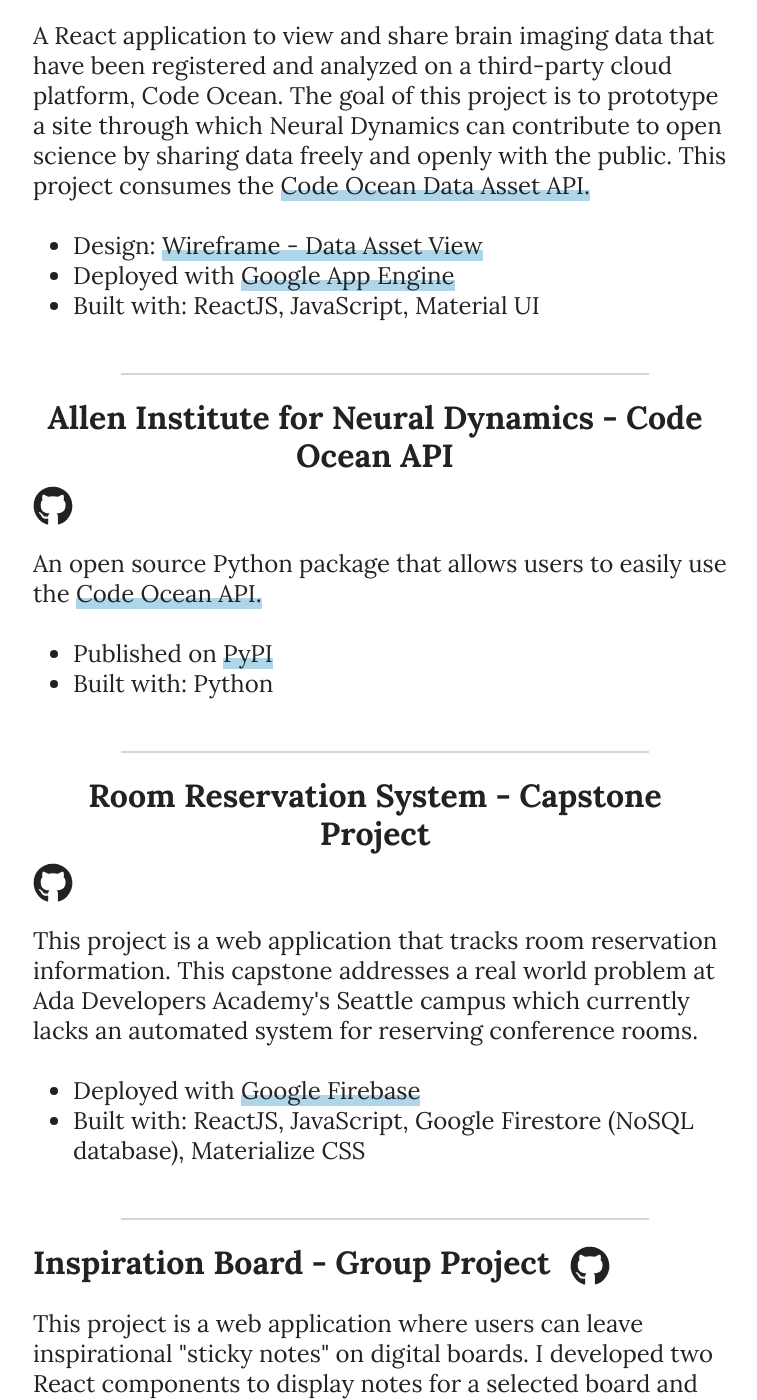
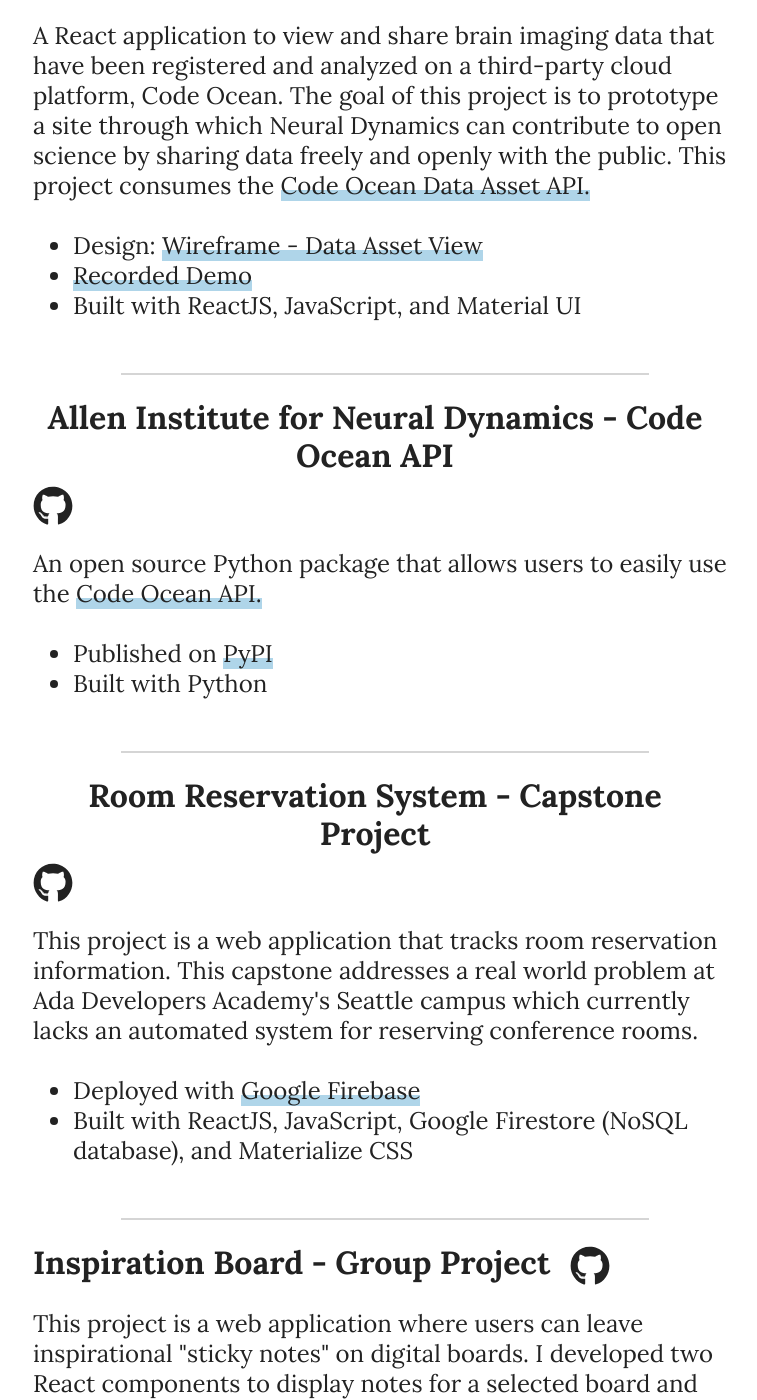
Before and after one commit to dana-rocha/dana-rocha.github.io, a Jekyll site: the page pages/projects.html, which Jekyll copies as it is, in a window 1280 px wide and 1400 px high, scrolled down 367 px. Shown: the whole window, without its empty margins (255-1012 px from the left). Built offline with Jekyll 4.4.1, drawn with Linux system fonts in a browser that asks for light colours; nearby versions of some CDN libraries; some of the changed text lies outside the part shown.

Commit message:
updates demo link

```diff
--- a/pages/projects.html
+++ b/pages/projects.html
@@ -36,10 +36,6 @@
             </li>
 
             <li class="nav-item">
-              <!-- <a class="nav-link mx-2" href="/about/index.html">ABOUT</a> -->
-            </li>
-
-            <li class="nav-item">
               <a class="nav-link mx-2" href="/resume/DanaRocha-Resume.pdf" target="_blank">RESUME</a>
             </li>
 
@@ -64,8 +60,8 @@
           <br>
           <ul>
             <li>Design: <a href="https://drive.google.com/file/d/1UCaSE5AdGhEd3SzcwLI0Yf5rR9jJb1Xe/view?usp=sharing" target="_blank" class="highlight"> Wireframe - Data Asset View</a></li>
-            <li>Deployed with <a href="https://aind-data-asset-view-dot-neural-dynamics-dev.uw.r.appspot.com/" target="_blank" class="highlight"> Google App Engine </a></li>
-            <li>Built with: ReactJS, JavaScript, Material UI</li>
+            <li><a href="https://user-images.githubusercontent.com/46910672/216476746-51553614-fb29-4c29-b4e9-5e892d242045.mp4" target="_blank" class="highlight"> Recorded Demo </a></li>
+            <li>Built with ReactJS, JavaScript, and Material UI</li>
           </ul>
         </h4>
       </div>
@@ -84,7 +80,7 @@
           <br>
           <ul>
             <li>Published on <a href="https://pypi.org/project/aind-codeocean-api/" target="_blank" class="highlight">PyPI</a> </li>
-            <li>Built with: Python</li>
+            <li>Built with Python</li>
           </ul>
         </h4>
       </div>
@@ -104,7 +100,7 @@
           <br>
           <ul>
             <li>Deployed with <a href="https://ada-reservation-fb.firebaseapp.com/" target="_blank" class="highlight"> Google Firebase </a></li>
-            <li>Built with: ReactJS, JavaScript, Google Firestore (NoSQL database), Materialize CSS</li>
+            <li>Built with ReactJS, JavaScript, Google Firestore (NoSQL database), and Materialize CSS</li>
           </ul>
         </h4>
       </div>
@@ -123,7 +119,7 @@
           <br>
           <br>
           <ul>
-            <li>Built with: ReactJS, JavaScript, HTML/CSS</li>
+            <li>Built with ReactJS, JavaScript, HTML/CSS</li>
           </ul>
         </h4>
       </div>
@@ -141,7 +137,7 @@
           <br>
           <br>
           <ul>
-            <li>Built with: Python, Flask, PostgreSQL, SQLAlchemy</li>
+            <li>Built with Python, Flask, PostgreSQL, and SQLAlchemy</li>
           </ul>
         </h4>
       </div>
```
